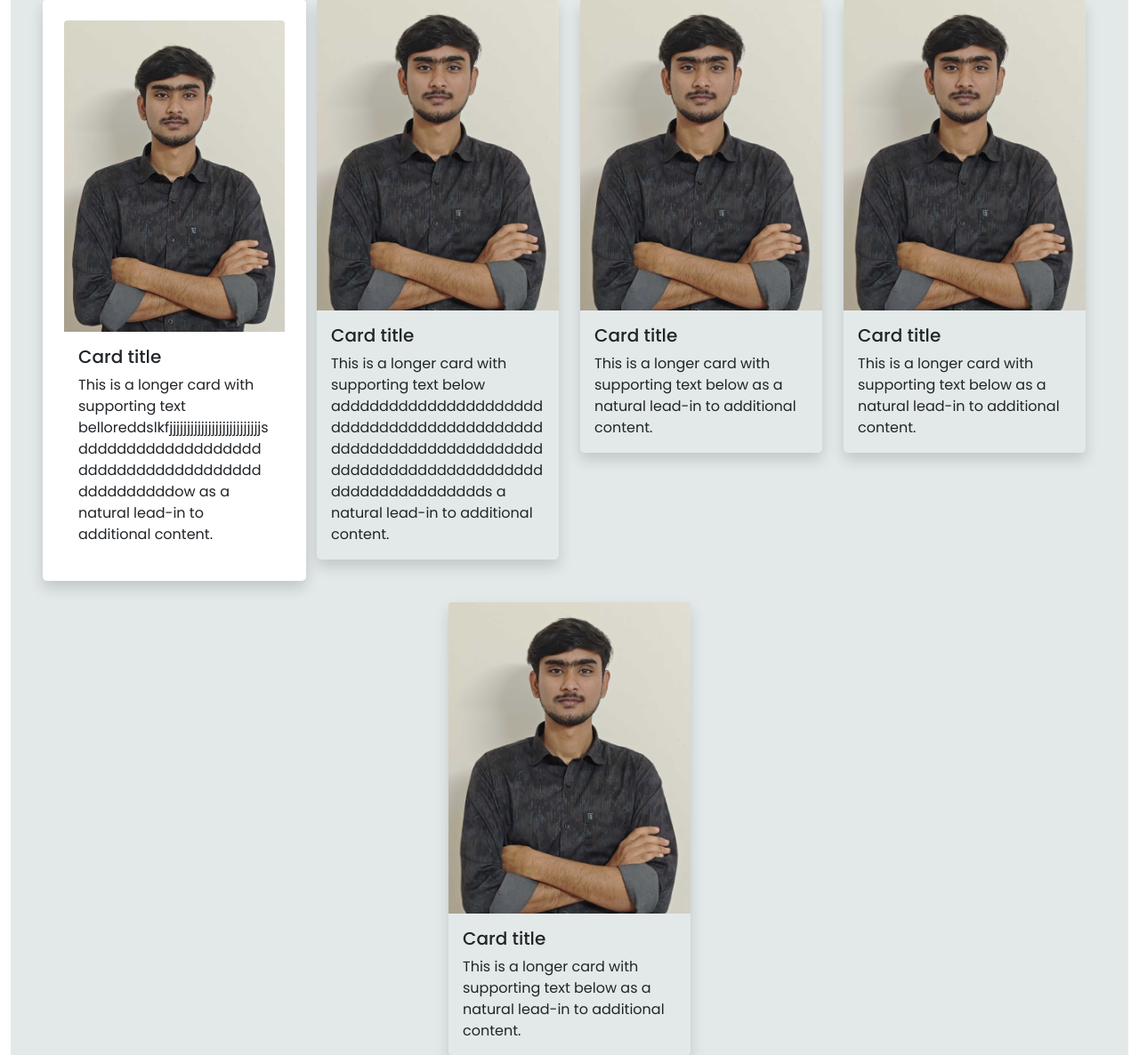
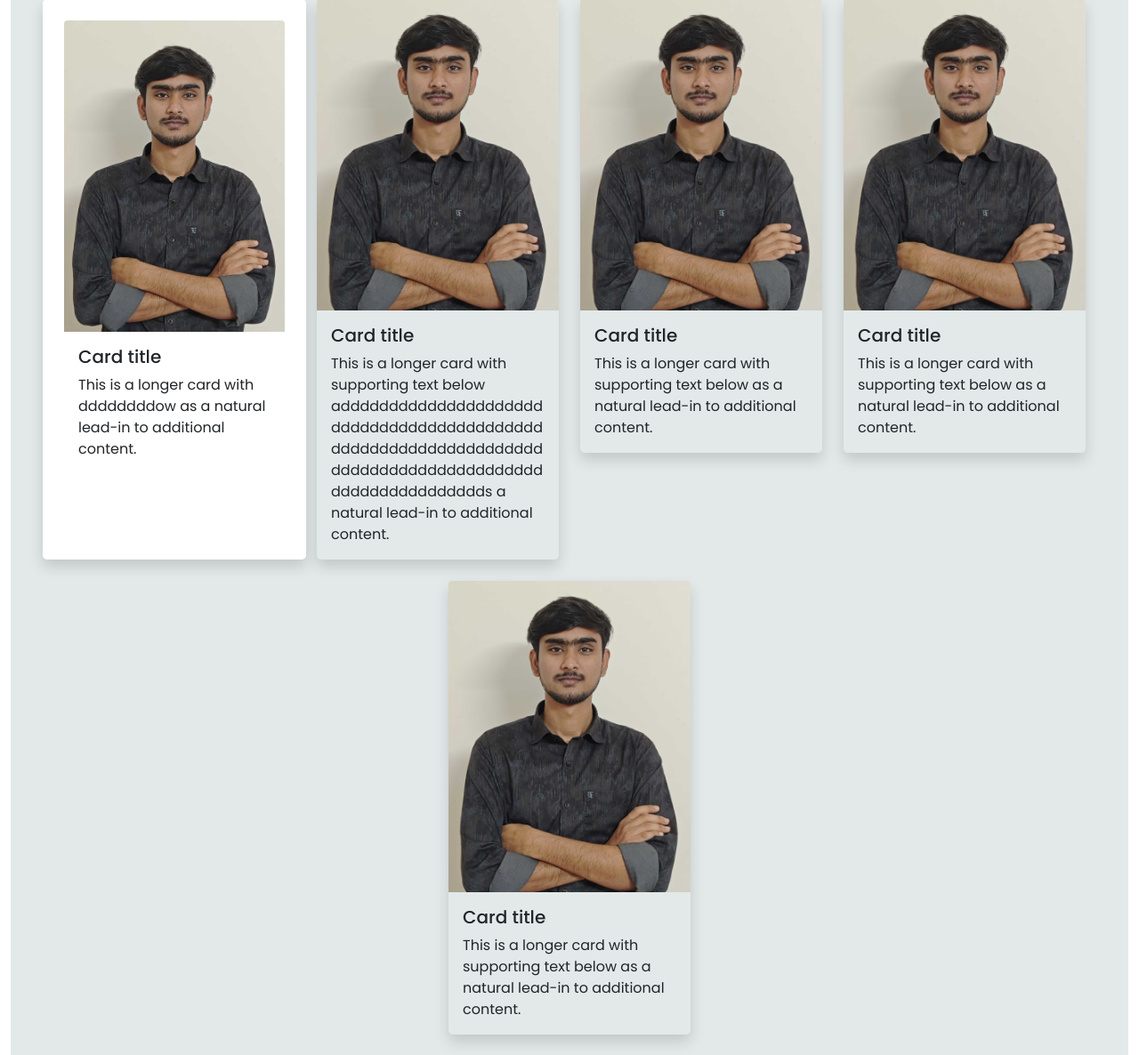
Before and after one commit to kawser25350/Skill-hat, a Django app: page / in a window 1280 px wide. Shown: the part 1686-2872 px from the top of the page at 89% size. Run offline with Django 5.2, Linux system fonts and the light colour scheme.

Commit message:
commit check

```diff
--- a/Templates/myapp/base.html
+++ b/Templates/myapp/base.html
@@ -114,7 +114,7 @@
                             <img src="{% static 'images/kawser.jpg' %}" class="card-img-top rounded-top" alt="Worker" style="height:350px; object-fit: cover;">
                             <div class="card-body">
                                 <h5 class="card-title">Card title</h5>
-                                <p class="card-text">This is a longer card with supporting text belloreddslkfjjjjjjjjjjjjjjjjjjjjjjjjjjsddddddddddddddddddddddddddddddddddddddddddddddddow as a natural lead-in to additional content.</p>
+                                <p class="card-text">This is a longer card with ddddddddow as a natural lead-in to additional content.</p>
                             </div>
                         </div>
                     </div>
```
